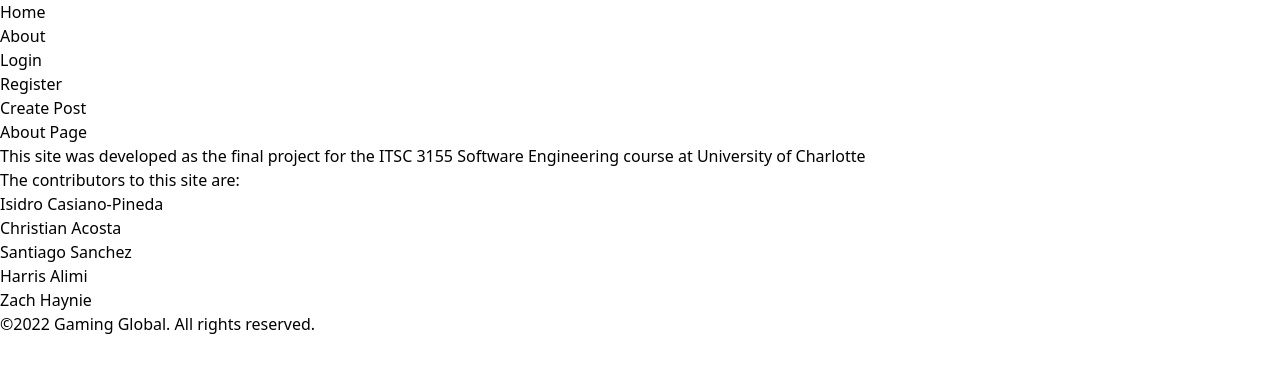
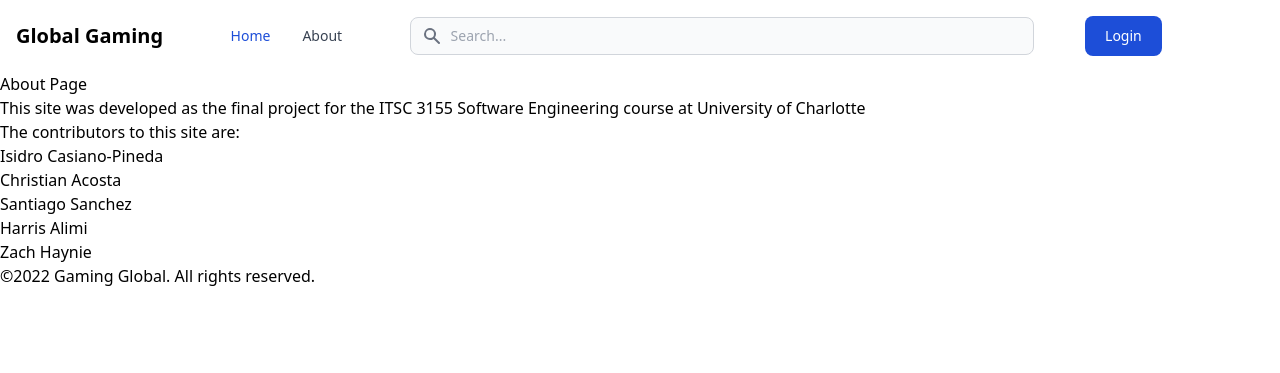
Before and after one commit to JuanPablo2655/3155_Final, a Flask app: page /about in a window 1280 px wide. Shown: the top 373 px of the page. Run offline with Flask 2, Linux system fonts and the light colour scheme; some libraries are stand-ins or nearby versions.

Commit message:
Finished mockup nav bar

```diff
--- a/templates/_base.html
+++ b/templates/_base.html
@@ -1,5 +1,6 @@
 <!DOCTYPE html>
 <html lang="en">
+
 <head>
 	<meta charset="UTF-8" />
 	<meta http-equiv="X-UA-Compatible" content="IE=edge" />
@@ -8,20 +9,86 @@
 	<script src="https://cdn.tailwindcss.com"></script>
 </head>
 <header>
-		<nav>
-			<ul>
-				<li><a href="/">Home</a></li>
-				<li><a href="/about">About</a></li>
-				<li><a href="/login">Login</a></li>
-				<li><a href="/register">Register</a></li>
-				<li><a href="/create">Create Post</a></li>
+	<!-- BEGINNING ON NAV BAR -->
+	<nav class="bg-white border-gray-200 px-2 sm:px-4 py-2.5 dark:bg-gray-900">
+
+		<!-- LOGO FORMATTING -->
+		<div class="container flex flex-wrap justify-between items-center mx-auto">
+			<a href="#" class="flex items-center">
+				<!-- <img src="../gglogo.png" class="mr-3 h-6 sm:h-9" alt="Global Gaming" /> -->
+				<span class="self-center text-xl font-semibold whitespace-nowrap dark:text-white">Global Gaming</span>
+			</a>
+
+			<!-- SEARCH BAR -->
+			<div class="flex md:order-2 w-1/2">
+				<button type="button" data-collapse-toggle="navbar-search" aria-controls="navbar-search"
+					aria-expanded="false"
+					class="md:hidden text-gray-500 dark:text-gray-400 hover:bg-gray-100 dark:hover:bg-gray-700 focus:outline-none focus:ring-4 focus:ring-gray-200 dark:focus:ring-gray-700 rounded-lg text-sm p-2.5 mr-1">
+
+					<svg class="w-5 h-5" aria-hidden="true" fill="currentColor" viewBox="0 0 20 20"
+						xmlns="http://www.w3.org/2000/svg">
+						<path fill-rule="evenodd"
+							d="M8 4a4 4 0 100 8 4 4 0 000-8zM2 8a6 6 0 1110.89 3.476l4.817 4.817a1 1 0 01-1.414 1.414l-4.816-4.816A6 6 0 012 8z"
+							clip-rule="evenodd"></path>
+					</svg>
+
+					<span class="sr-only">Search</span>
+				</button>
+				<div class="hidden relative md:block w-full">
+					<div class="flex absolute inset-y-0 left-0 items-center pl-3 pointer-events-none">
+
+						<svg class="w-5 h-5 text-gray-500" aria-hidden="true" fill="currentColor" viewBox="0 0 20 20"
+							xmlns="http://www.w3.org/2000/svg">
+							<path fill-rule="evenodd"
+								d="M8 4a4 4 0 100 8 4 4 0 000-8zM2 8a6 6 0 1110.89 3.476l4.817 4.817a1 1 0 01-1.414 1.414l-4.816-4.816A6 6 0 012 8z"
+								clip-rule="evenodd"></path>
+						</svg>
+
+						<span class="sr-only">Search icon</span>
+					</div>
+					<input type="text" id="search-navbar"
+						class="block p-2 pl-10 w-full text-gray-900 bg-gray-50 rounded-lg border border-gray-300 sm:text-sm focus:ring-blue-500 focus:border-blue-500 dark:bg-gray-700 dark:border-gray-600 dark:placeholder-gray-400 dark:text-white dark:focus:ring-blue-500 dark:focus:border-blue-500"
+						placeholder="Search..." />
+				</div>
+			</div>
+
+			<!-- TEXT NAV -->
+			<div class="hidden justify-between items-center w-full md:flex md:w-auto md:order-1" id="navbar-search">
+				<ul
+					class="flex flex-col p-4 mt-4 bg-gray-50 rounded-lg border border-gray-100 md:flex-row md:space-x-8 md:mt-0 md:text-sm md:font-medium md:border-0 md:bg-white dark:bg-gray-800 md:dark:bg-gray-900 dark:border-gray-700">
+					<li>
+						<a href="#"
+							class="block py-2 pr-4 pl-3 text-white bg-blue-700 rounded md:bg-transparent md:text-blue-700 md:p-0 dark:text-white"
+							aria-current="page">Home</a>
+					</li>
+					<li>
+						<a href="#"
+							class="block py-2 pr-4 pl-3 text-gray-700 rounded hover:bg-gray-100 md:hover:bg-transparent md:hover:text-blue-700 md:p-0 md:dark:hover:text-white dark:text-gray-400 dark:hover:bg-gray-700 dark:hover:text-white md:dark:hover:bg-transparent dark:border-gray-700">About</a>
+					</li>
 				</ul>
+			</div>
+
+			<!-- LOGIN AND REGISTER BUTTONS -->
+			<div class="flex flex-row space-x-2 justify-between items-center md:order-3 w-auto">
+				<div class="flex">
+					<button type="button"
+						class="text-white bg-blue-700 hover:bg-blue-800 focus:ring-4 focus:outline-none focus:ring-blue-300 font-medium rounded-lg text-sm px-5 py-2.5 text-center mr-3 md:mr-0 dark:focus:ring-blue-800">Login</button>
+				</div>
+
+				<div class="flex">
+					<button type="button"
+						class="text-white bg-white text-blue-700 font-colorhover:bg-blue-800 focus:ring-4 focus:outline-none focus:ring-blue-300 font-medium rounded-lg text-sm px-5 py-2.5 text-center mr-3 md:mr-0 dark:focus:ring-blue-800">Register</button>
+				</div>
+			</div>
+		</div>
 	</nav>
 </header>
+
 <body>
 	{% block body %} {% endblock %}
 </body>
 <footer>
 	<p>&copy;2022 Gaming Global. All rights reserved.</p>
 </footer>
+
 </html>
```
Also changed, not shown: gglogo.png (added), templates/register.html (line endings or trailing spaces). Lines whose indentation alone changed are shown as unchanged.
